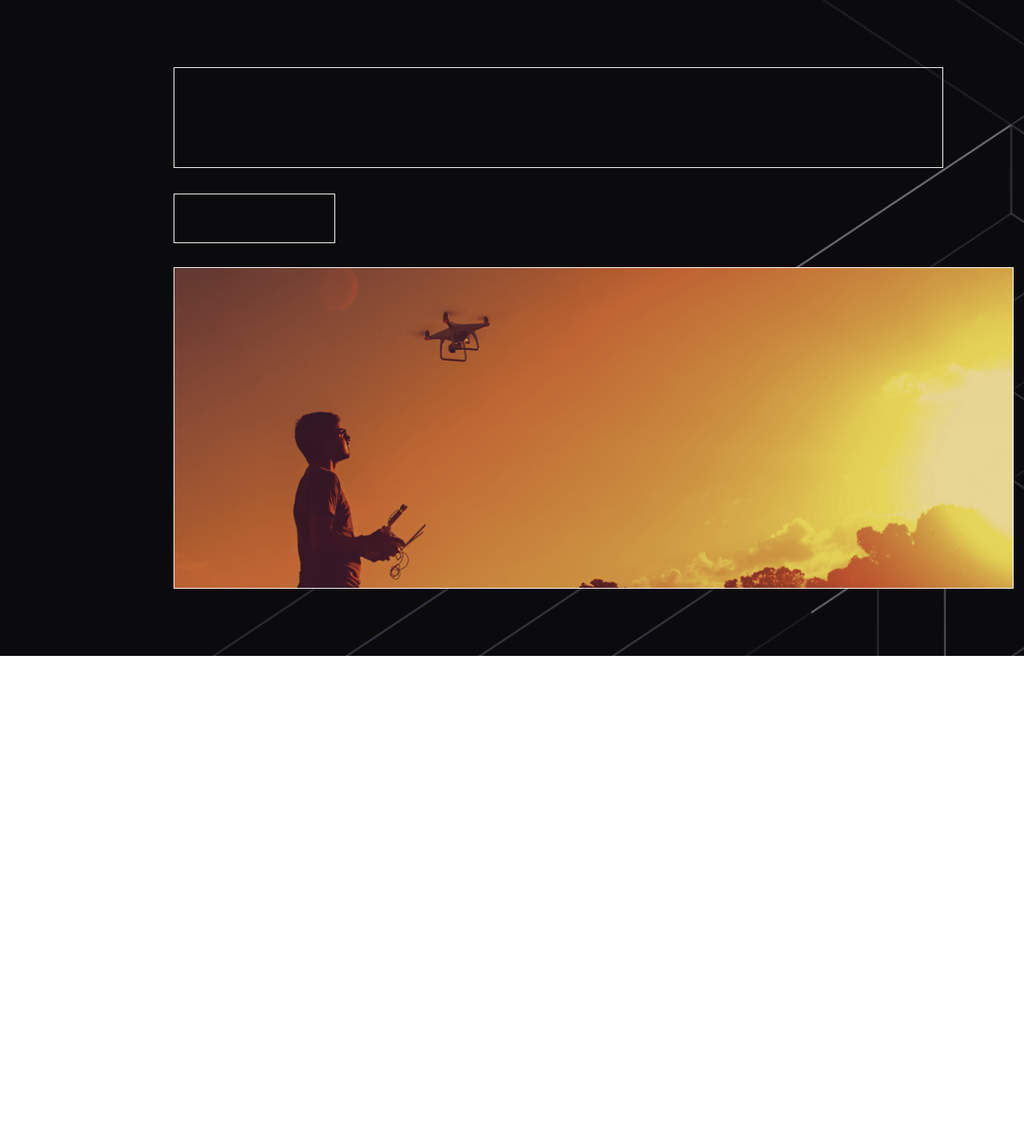
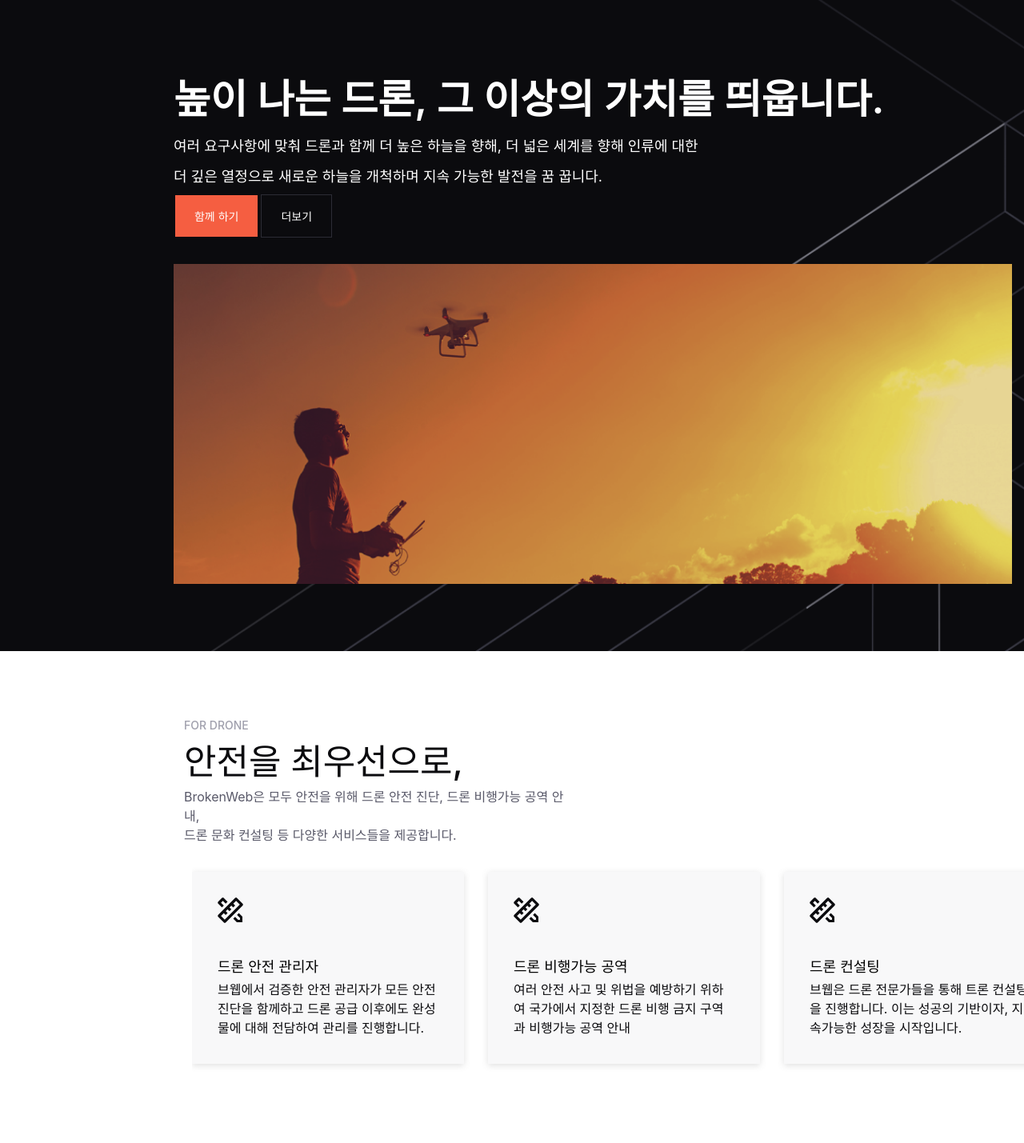
Before and after one commit to Advanced-web-programming/Front-end, a React (Create React App) app: page / in a window 1280 px wide. Shown: the part 176-1605 px from the top of the page at 80% size. Built offline with nearby package versions, Linux system fonts and the light colour scheme.

Commit message:
Home, information create

```diff
--- a/src/App.js
+++ b/src/App.js
@@ -8,7 +8,6 @@ const NavPosition = styled.div`
   height: 112px;
   width: 90%;
   margin: 23px 5%;
-  border: 1px solid white;
 `
 
 const Footer = styled.footer`
--- /dev/null
+++ b/src/modules/home/ButtonModule.jsx
@@ -0,0 +1,34 @@
+import styled from "styled-components"
+
+const Container = styled.section`
+  width: 100%;
+  height: 100%;
+  margin: 0;
+  display: flex;
+  justify-content: space-around;
+  align-items: center;
+`
+
+const Button = styled.button`
+  background-color: ${props=>props.bgColor};
+  color: ${props=>props.color};
+  border: ${props=>props.border};
+  padding: 16px 24px;
+  font-size: 14px;
+  cursor: pointer;
+`
+
+export function ButtonModule() {
+
+  return(
+    <Container>
+      <Button bgColor={"#F55E41"} color={"#FFFFFF"} border={"none"}>
+        함께 하기
+      </Button>
+      <Button bgColor={"#0B0B0E"} color={"#FFFFFF"} border={"1px solid #2C2C35"}>
+        더보기
+      </Button>
+
+    </Container>
+  )
+}
--- a/src/modules/home/Title.jsx
+++ b/src/modules/home/Title.jsx
@@ -1,6 +1,36 @@
+import styled from 'styled-components';
+
+const Container = styled.section`
+  width: 100%;
+  height: 100%;
+  margin: 0;
+`
+
+const HeadTitle = styled.div`
+  font-size: 50px;
+  font-weight: 600;
+  colior: #FFFFFF;
+  font-style: Orelega One;
+`
+
+const SubTitle = styled.div`
+  font-size: 18px;
+  margin: 12px 0 0 0;
+`
+
 export function Title() {
 
   return(
-    <></>
+    <Container>
+      <HeadTitle>
+        높이 나는 드론, 그 이상의 가치를 띄웁니다.
+      </HeadTitle>
+      <SubTitle>
+        여러 요구사항에 맞춰 드론과 함께 더 높은 하늘을 향해, 더 넓은 세계를 향해 인류에 대한
+      </SubTitle>
+      <SubTitle>
+        더 깊은 열정으로 새로운 하늘을 개척하며 지속 가능한 발전을 꿈 꿉니다.
+      </SubTitle>
+    </Container>
   )
 }
--- /dev/null
+++ b/src/modules/information/Card.jsx
@@ -0,0 +1,39 @@
+import styled from "styled-components"
+
+import cardIcon from "../../assets/Home/cardIcon.png";
+
+const Container = styled.section`
+ height: 240px;
+ width: 340px;
+ background-color: #F8F8F9;
+ box-shadow: rgba(99, 99, 99, 0.2) 0px 2px 8px 0px;
+
+ &:hover{
+  border: 1px solid #E9E9EC;
+  background-color: #FFFFFF;
+ }
+`
+const CardImg = styled.img`
+  padding: 32px;
+  width: 32px;
+  height: 32px;
+`
+const Text = styled.div`
+  color: ${props=>props.color};
+  font-size: ${props=>props.size};
+  font-weight: ${props=>props.weight};
+  margin: 4px 32px 4px 32px;
+  width: 276px;
+`
+
+
+export function Card(props) {
+
+  return(
+    <Container>
+      <CardImg src={cardIcon} />
+      <Text color={"#000000"} size={"18px"} weight={"400"}>{props.title}</Text>
+      <Text color={"#0B0B0E"} size={"16px"} weight={"400"}>{props.content}</Text>
+    </Container>
+  )
+}
--- /dev/null
+++ b/src/modules/information/Contents.jsx
@@ -0,0 +1,32 @@
+import styled from "styled-components"
+
+import { Card } from "./Card"
+import { cardInfo } from "../../static/statice"
+
+const Container = styled.section`
+  width: 100%;
+  height: 100%;
+  overflow-y: hidden;
+  overflow-x: scroll;
+  display: flex;
+  justify-content: space-between;
+  align-items: center;
+  gap: 30px;
+  -ms-overflow-style: none; /* IE and Edge */
+  scrollbar-width: none; /* Firefox */
+
+  &::-webkit-scrollbar{
+    display: none;
+  }
+`
+
+export function Contents() {
+
+  return(
+    <Container>
+      {cardInfo.map((value)=>{
+        return <Card key={value.id} title={value.title} content={value.content} />
+      })}
+    </Container>
+  )
+}
--- /dev/null
+++ b/src/modules/information/Title.jsx
@@ -0,0 +1,31 @@
+import styled from "styled-components"
+
+const Container = styled.section`
+  width: 100%;
+  height: 100%;
+  margin: 0;
+  display: flex;
+  flex-direction: column;
+  justify-content: space-between;
+  align-items: flex-start;
+`
+const Text = styled.div`
+  color: ${props=>props.color};
+  font-size: ${props=>props.size};
+  font-weight: ${props=>props.weight};
+`
+
+export function Title() {
+
+  return(
+    <Container>
+      <Text color={"#9F9FAC"} size={"14px"} weight={"500"}>FOR DRONE</Text>
+      <Text color={"#0B0B0E"} size={"44px"} weight={"500"}>안전을 최우선으로,</Text>
+      <Text color={"#595969"} size={"16px"} weight={"400"}>
+        BrokenWeb은 모두 안전을 위해 드론 안전 진단, 드론 비행가능 공역 안내,<br/>
+        드론 문화 컨설팅 등 다양한 서비스들을 제공합니다.
+      </Text>
+
+    </Container>
+  )
+}
--- /dev/null
+++ b/src/static/statice.js
@@ -0,0 +1,19 @@
+export const cardInfo = [
+  {
+    id: 1,
+    title: "드론 안전 관리자",
+    content: "브웹에서 검증한 안전 관리자가 모든 안전진단을 함께하고 드론 공급 이후에도 완성물에 대해 전담하여 관리를 진행합니다."
+  },{
+    id: 2,
+    title: "드론 비행가능 공역",
+    content: "여러 안전 사고 및 위법을 예방하기 위하여 국가에서 지정한 드론 비행 금지 구역과 비행가능 공역 안내"
+  },{
+    id: 3,
+    title: "드론 컨설팅",
+    content: "브웹은 드론 전문가들을 통해 트론 컨설팅을 진행합니다. 이는 성공의 기반이자, 지속가능한 성장을 시작입니다."
+  },{
+    id: 4,
+    title: "A/S",
+    content: "트론을 공금하고 이후 최대 해당 드론에 대한 무산 A/S 제공합니다."
+  }
+]
--- a/src/template/home/HomeTemplate.jsx
+++ b/src/template/home/HomeTemplate.jsx
@@ -1,6 +1,11 @@
 import styled from 'styled-components';
 import Background from '../../assets/background/Main.png'
 import TitleImg from '../../assets/TitleImg.png'
+
+
+import { Title } from '../../modules/home/Title';
+import { ButtonModule } from '../../modules/home/ButtonModule';
+
 
 const Container = styled.div`
   background-image: url(${props=>props.bgImg});
@@ -15,19 +20,16 @@ const TitlePosition = styled.div`
   width: 60rem;
   height: 124px;
   margin: 125px 0 0 217px;
-  border: 1px solid white;
 `
 
 const SubButtonPosition = styled.div`
   margin: 32px 0 0 217px;
   width: 12.5rem;
   height: 60px;
-  border: 1px solid white;
 `
 const TitleImgPosition = styled.img`
   height: 400px;
   margin: 30px 217px 0 217px;
-  border: 1px solid white;
 `
 
 export function HomeTemplate() {
@@ -36,10 +38,10 @@ export function HomeTemplate() {
   return(
     <Container bgImg={Background}>
       <TitlePosition>
-
+        <Title />
       </TitlePosition>
       <SubButtonPosition>
-
+        <ButtonModule />
       </SubButtonPosition>
       <TitleImgPosition src={TitleImg}/>
     </Container>
--- a/src/template/information/InformationTemplate.jsx
+++ b/src/template/information/InformationTemplate.jsx
@@ -1,5 +1,8 @@
 import styled from 'styled-components';
 import InformationImg from '../../assets/InformationImg.png'
+
+import { Title } from '../../modules/information/Title';
+import { Contents } from '../../modules/information/Contents';
 
 const Container = styled.div`
   width: 100vw;
@@ -17,9 +20,10 @@ const TitlePosition = styled.header`
 `
 
 const InformationScroll = styled.main`
-  margin: 0 0 100px 230px;
+  margin: 20px 0 100px 230px;
   height: 270px;
   overflow-x: scroll;
+  padding: 0 10px;
 `
 const InformationImgPosition = styled.img`
   margin: 0 230px;
@@ -33,10 +37,10 @@ export function Information() {
     <Container>
       <Content>
         <TitlePosition>
-
+          <Title />
         </TitlePosition>
         <InformationScroll>
-
+          <Contents />
         </InformationScroll>
         <InformationImgPosition src={InformationImg} />
       </Content>
--- a/src/template/project/ProjectTemplate.jsx
+++ b/src/template/project/ProjectTemplate.jsx
@@ -36,6 +36,7 @@ const ProjectContentBox = styled.div`
   height: 532px;
   margin: 0 0 35px 0;
   border: 1.5px solid #e4e4e4;
+  box-shadow: rgba(99, 99, 99, 0.2) 0px 2px 8px 0px;
   &:hover {
     border: 1.5px solid #838383;
     transition: 0.7s;
```
Also changed, not shown: src/assets/Home/cardIcon.png (added), src/index.css (line endings or trailing spaces).
